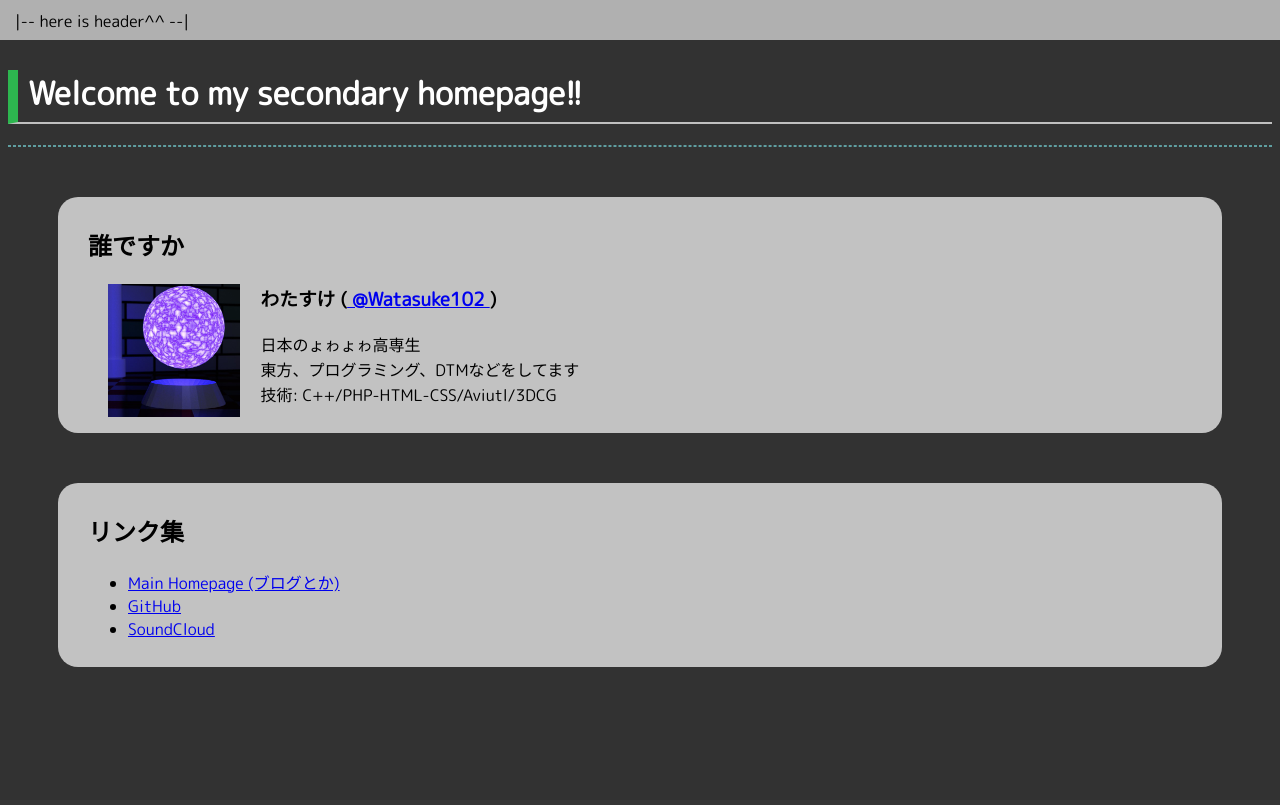
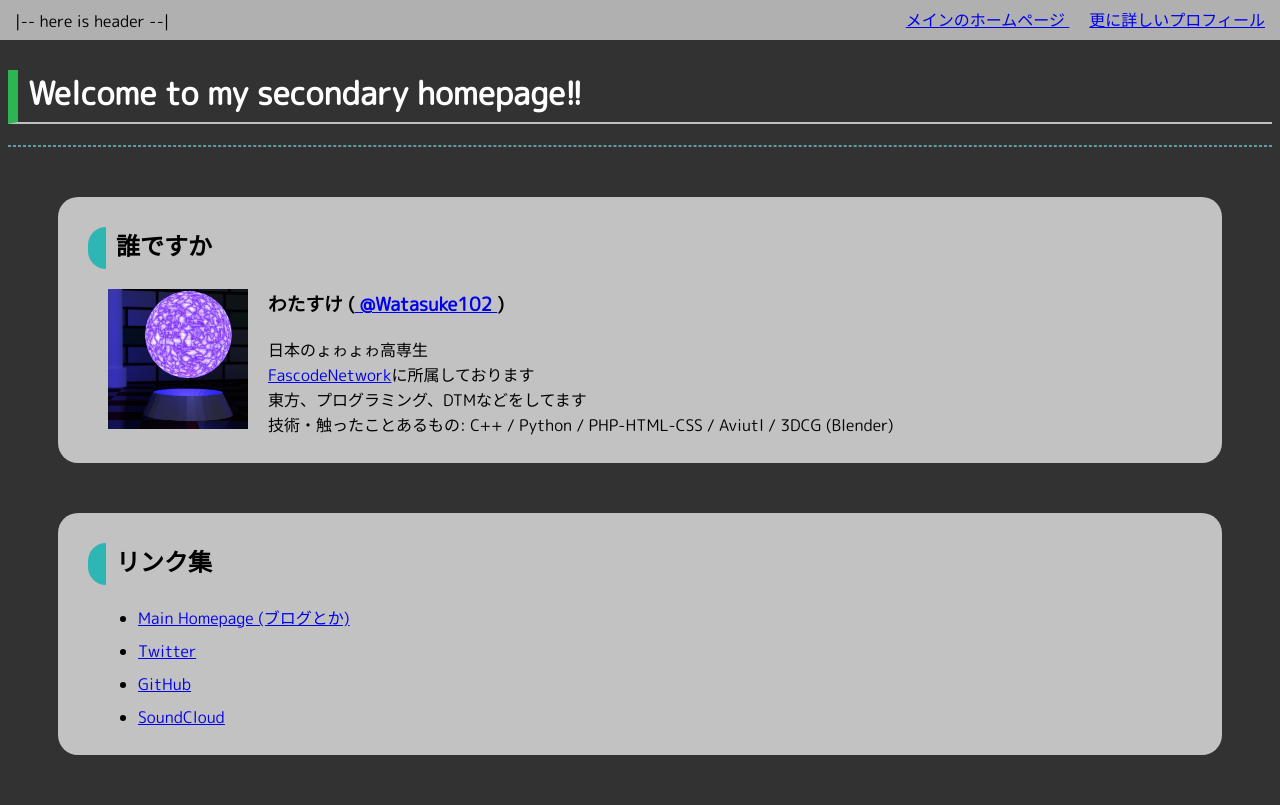
Before and after one commit to watasuke102/watasuke102.github.io, a PHP site: page / in a window 1280 px wide. Before the commit the page ends 667 px from the top, so only its background shows below. Run offline with PHP 8.4, Linux system fonts and the light colour scheme.

Commit message:
[update] : ヘッダーなどの内容追加

```diff
--- a/index.php
+++ b/index.php
@@ -6,10 +6,16 @@
 	<link rel="stylesheet" href="main.css">
 </head>
 
-<html>
+<html lang="ja-JP">
 
 <header>
-	<p> |-- here is header^^ --| </p>
+	<div class="header-left">
+		<p> |-- here is header --| </p>
+	</div>
+	<div class="header-right">
+		<a href="http://menster.wp.xdomain.jp">        メインのホームページ   </a>
+		<a href="http://menster.wp.xdomain.jp/profile">更に詳しいプロフィール </a>
+	</div>
 </header>
 
 <body>
@@ -23,8 +29,9 @@
 		<h3>わたすけ (<a href="https://twitter.com/Watasuke102"> @Watasuke102 </a>)</h3>
 		<p>
 			日本のょゎょゎ高専生<br>
+			<a href="https://fascode.net">FascodeNetwork</a>に所属しております<br>
 			東方、プログラミング、DTMなどをしてます<br>
-			技術: C++/PHP-HTML-CSS/Aviutl/3DCG
+			技術・触ったことあるもの: C++ / Python / PHP-HTML-CSS / Aviutl / 3DCG (Blender)
 		</p>
 	</div>
 
@@ -32,9 +39,10 @@
 	<div class="content">
 		<h2>リンク集</h2>
 		<ul>
-			<li> <a href="http://menster.wp.xdomain.jp">    Main Homepage (ブログとか)            </a> </li>
-			<li> <a href="https://github.com/watasuke102">  GitHub                                </a> </li>
-			<li> <a href="https://soundcloud.com/watasuke"> SoundCloud                            </a> </li>
+			<li> <a href="http://menster.wp.xdomain.jp">    Main Homepage (ブログとか) </a> </li>
+			<li> <a href="https://twitter.com/Watasuke102"> Twitter                    </a> </li>
+			<li> <a href="https://github.com/watasuke102">  GitHub                     </a> </li>
+			<li> <a href="https://soundcloud.com/watasuke"> SoundCloud                 </a> </li>
 		<ul>
 	</div>
 
--- a/main.css
+++ b/main.css
@@ -8,9 +8,20 @@ h1{
 	border-bottom  : 2px solid silver;
 }
 
+h2{
+	padding-left   : 10px;
+	padding-bottom : 5px;
+	border-left    : 18px solid rgb(45,182,179);
+	border-radius  : 18px;
+}
+
 hr{
 	color       : cadetblue;
 	border-style: dashed;
+}
+
+li{
+	margin:10px;
 }
 
 a:visited{
@@ -29,15 +40,14 @@ header{
 	left       : 0px;
 	width      : 100vw;
 	height     : 30px;
-	line-height: 0px;
 }
 
 body{
 	font-family: 'M PLUS Rounded 1c', sans-serif;
-	color: white;
-	background: rgb(50,50,50);
+	color      : white;
+	background : rgb(50,50,50);
 
-	margin-top: 70px;
+	margin-top : 70px;
 }
 
 /*------------------*/
@@ -50,9 +60,24 @@ body{
 	color         : black;
 	background    : rgba(255, 255, 255, 0.7)
 }
+.content > img{
+	float  : left;
+	height : 140px;
+	margin : 0px 20px;
+}
 
-.content > img{
-	float : left;
-	width : 12%;
-	margin: 0px 20px;
+
+.header-left{
+	float:left;
+	line-height  : 0px;
 }
+
+.header-right{
+	float        : right;
+	text-align   : right;
+	margin-right : 20px;
+	line-height  : 30px;
+}
+.header-right a{
+	margin: 0px 10px;
+}
```
